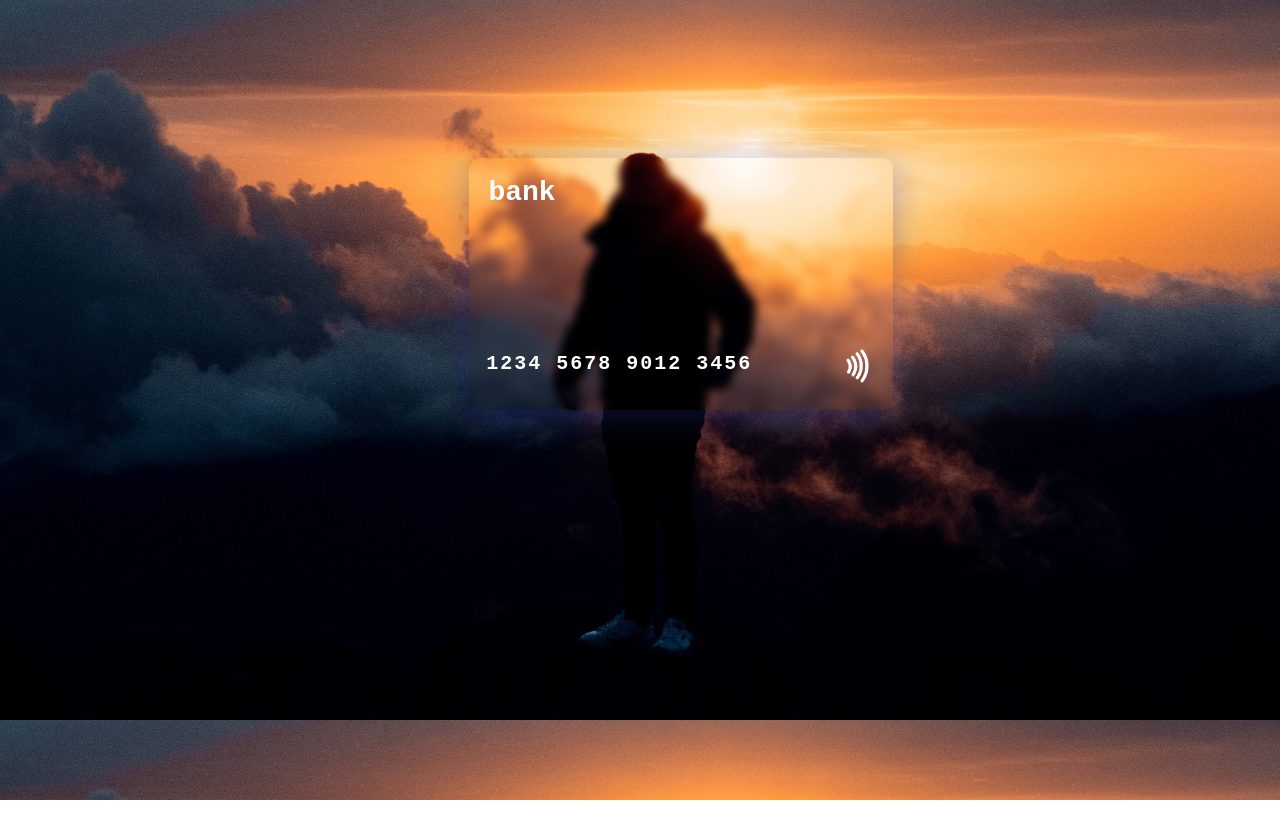
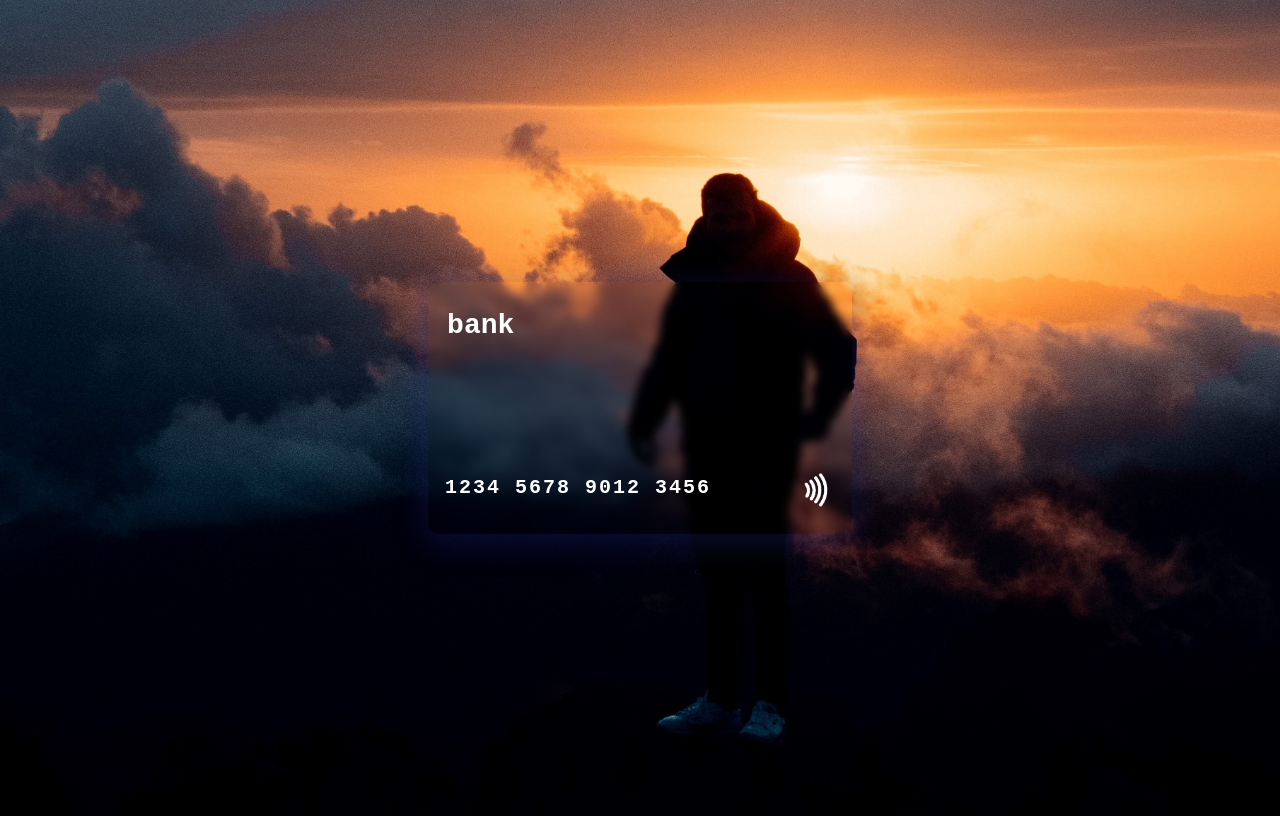
Before and after one commit to acmahaja/webdev, a plain HTML site: page transition_hover/index.html in a window 1280 px wide. Drawn offline with Linux system fonts and the light colour scheme.

Commit message:
used align-items to vertically enter card

```diff
--- a/transition_hover/index.html
+++ b/transition_hover/index.html
@@ -9,10 +9,12 @@
 </head>
 
 <body>
-    <div id="credit-card">
-        <p id="bank_name">bank</p>
-        <p id="card_number">1234 5678 9012 3456</p>
-        <img src="images/nfc.png" alt="">
+    <div id="vbody">
+        <div id="credit-card">
+            <p id="bank_name">bank</p>
+            <p id="card_number">1234 5678 9012 3456</p>
+            <img src="images/nfc.png" alt="">
+        </div>
     </div>
 </body>
 
--- a/transition_hover/style.css
+++ b/transition_hover/style.css
@@ -1,12 +1,20 @@
 body {
-    height: 100%;
     background: url(./images/background.jpg);
     background-size: cover;
 }
 
+#vbody {
+    height: 100vh;
+    display: flex;
+    flex-direction: row;
+    justify-content: center;
+    flex-wrap: wrap;
+    align-items: center;
+}
+
 #credit-card {
-    margin-top: 12.5%;
-    margin-left: 36.5%;
+    /*margin-top: 12.5%;
+     margin-left: 36.5%; */
     width: 53vh;
     height: 31.5vh;
     background: rgba( 255, 255, 255, 0.0);
@@ -21,7 +29,7 @@ body {
     color: white;
     font-family: 'Courier New', Courier, monospace;
     font-weight: bold;
-    padding: 4.5%;
+    padding-left: 4.5%;
     font-size: 3.5vh;
     transition: 1s;
 }
@@ -35,7 +43,7 @@ body {
     letter-spacing: .1em;
     position: absolute;
     bottom: 0;
-    padding: 10% 0% 3.5% 4%;
+    padding: 0% 0% 3.5% 4%;
     transition: 1s;
 }
 
@@ -53,8 +61,8 @@ img {
     -webkit-backdrop-filter: blur( 0px);
     width: 75vh;
     height: 47.3vh;
-    margin-top: 9%;
-    margin-left: 31.5%;
+    /* margin-top: 9%;
+    margin-left: 31.5%; */
 }
 
 #credit-card:hover #bank_name {
```
